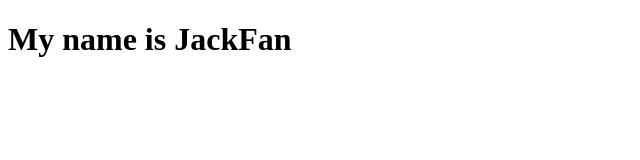
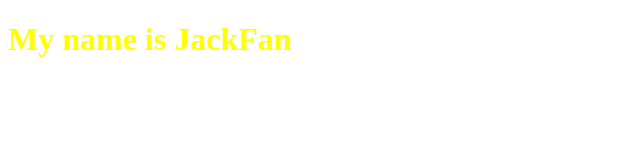
Before and after one commit to BonjourYY/git-demo, a website: page src/index.html in a window 1280 px wide. Shown: the whole page, without its empty margins (0-640 px from the left). Drawn offline with Linux system fonts and the light colour scheme.

Commit message:
修改颜色为黄色

```diff
--- a/src/style.css
+++ b/src/style.css
@@ -1,3 +1,3 @@
 h1 {
-  color: #000;
+  color: yellow;
 }
```
